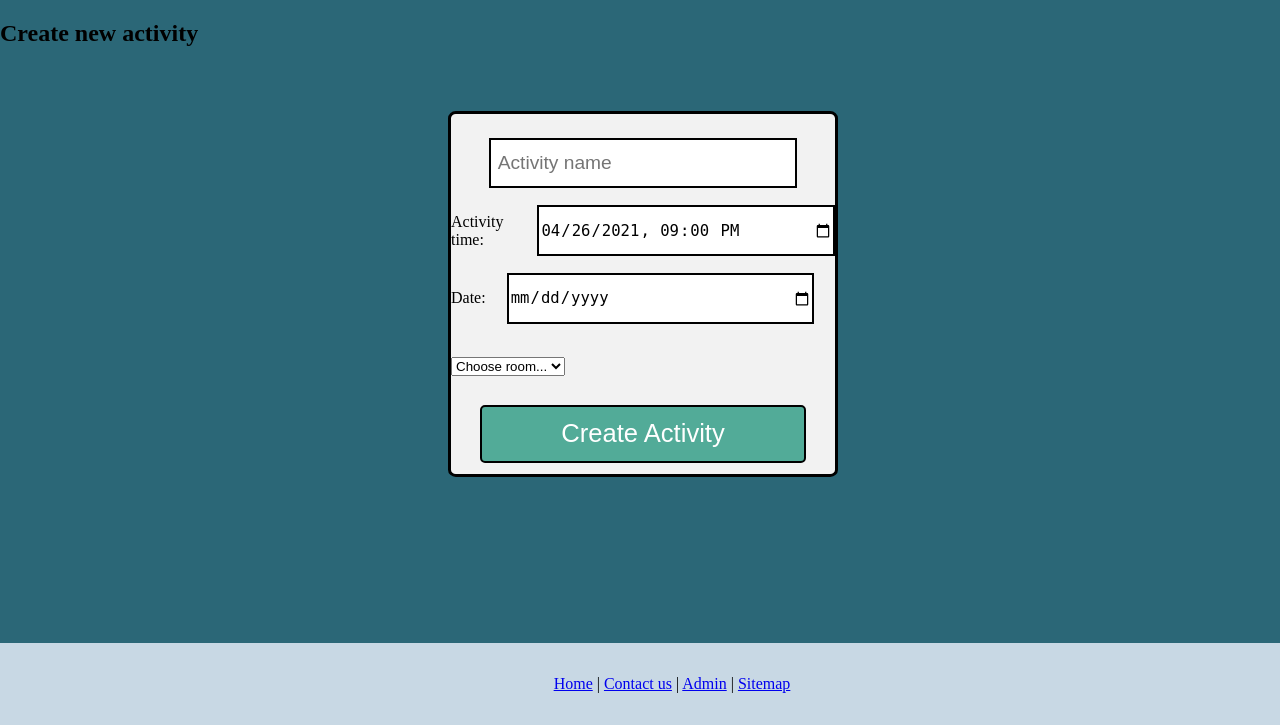
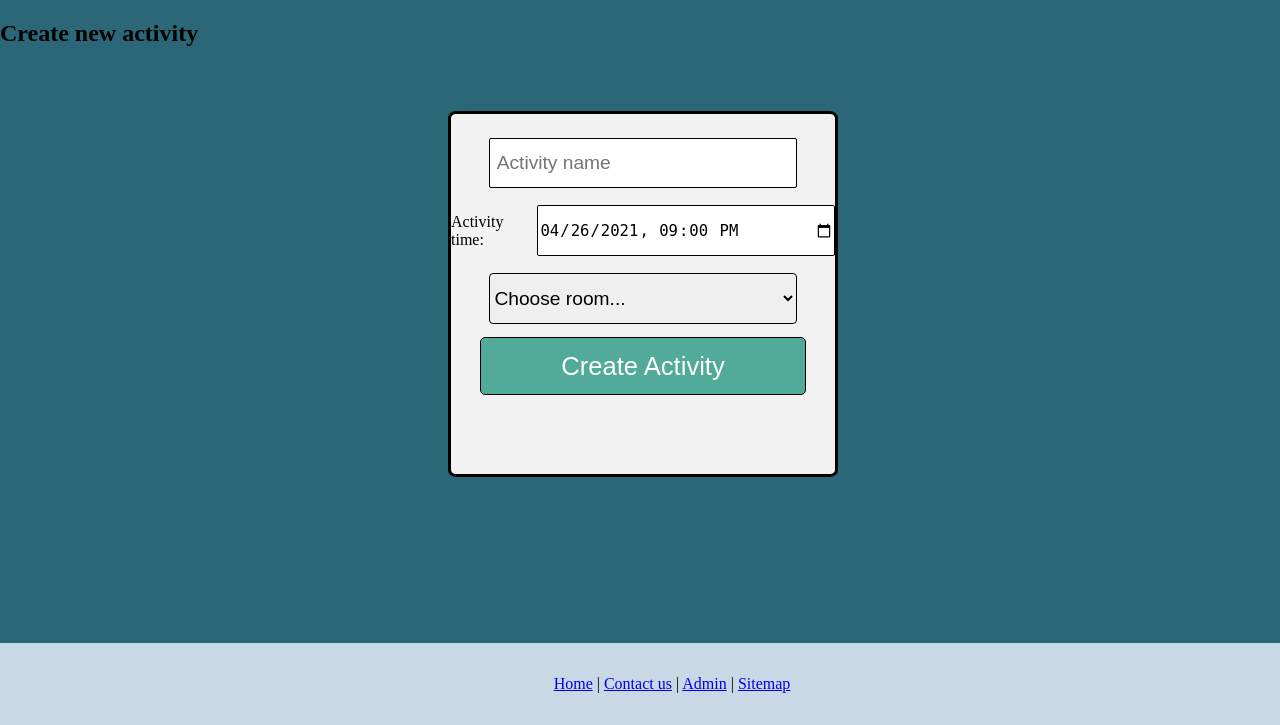
Before and after one commit to AK-UGlas/fit-me-in, a Flask app: page /activities/add in a window 1280 px wide. Shown: the part 75-800 px from the top of the page. Run offline with Flask 2, Linux system fonts and the light colour scheme; data that the repository does not hold is empty; some libraries are stand-ins or nearby versions.

Commit message:
add functionality to add new activity

```diff
--- a/controllers/activities_controller.py
+++ b/controllers/activities_controller.py
@@ -1,5 +1,6 @@
 from datetime import datetime, timedelta
 from flask import Flask, Blueprint, redirect, render_template, request, url_for
+import dateutil
 
 from models.activity import Activity
 from models.location import Location
@@ -44,6 +45,13 @@ def new_activity():
                             locs=locations, displaytime=display_time.isoformat(),
                             maxtime=max_time.isoformat)
 
+# create newly added activity
 @act_bp.route("/activities/add", methods=['POST'])
 def create_activity():
-    pass
+    #TODO check if this timeslot is already
+    # occupied by another activity
+    name = request.form['name']
+    dt = dateutil.parser.isoparse(request.form['time'])
+    location = loc_repo.select(request.form['location'])
+    act_repo.save(Activity(name, dt, location))
+    return redirect("/activities/add")
--- a/db/gym.sql
+++ b/db/gym.sql
@@ -22,7 +22,6 @@ CREATE TABLE activities (
     id SERIAL PRIMARY KEY,
     activity_name VARCHAR(255),
     start_time TIME,
-    end_time TIME,
     date DATE,
     location_id INT REFERENCES locations(id)
 );
--- a/models/activity.py
+++ b/models/activity.py
@@ -1,8 +1,7 @@
 class Activity():
-    def __init__(self, name, start_time, duration, location, date, id=None):
+    def __init__(self, name, start_time, location, duration=60, id=None):
         self.name = name
         self.start = start_time
+        self.location = location
         self.duration = duration
-        self.location = location
-        self.date = date
         self.id = id
--- a/static/css/forms.css
+++ b/static/css/forms.css
@@ -43,8 +43,8 @@ input {
     width: 80%;
     height: 75%;
     font-size: 120%;
-    border-radius: 0px;
-    border-width: 2px;
+    border-radius: 2px;
+    border-width: 1px;
     border-style: solid;
     border-color: black;
     box-shadow: none;
@@ -58,3 +58,16 @@ label {
   width: 25%;
   height: 25%;
 }
+
+.options {
+    display: block;
+    margin: 0 auto;
+    width: 80%;
+    height: 75%;
+    font-size: 120%;
+    border-radius: 4px;
+    border-width: 1px;
+    border-style: solid;
+    border-color: black;
+    box-shadow: none;
+}
--- a/templates/activities/add.html
+++ b/templates/activities/add.html
@@ -6,7 +6,7 @@
 <section>
 <h2> Create new activity </h2>
 <div id="form-div">
-    <form id="add-form" action="/activity/join" method='POST'>
+    <form id="add-form" action="/activities/add" method='POST'>
         <div class="input-div">
             <input type="text" id="name" name="name" placeholder=" Activity name" required>
         </div>
@@ -16,15 +16,11 @@
             min="{{ displaytime }}", max="{{ maxtime }}" value="{{ displaytime }}" required>
         </div>
         <div class="input-div">
-            <label for="date">Date:</label>
-            <input type="date" id="date" name="date" required>
-        </div>
-        <div class="input-div">
-            <select class="option" id="location" name="location">
+            <select class="options" id="location" name="location"n required>
                 <option value="" disabled selected hidden>Choose room...</option>
 
                 {% for loc in locs %}
-                    <option value="{{ loc.id }}">{{ loc.room_name }}</option>
+                    <option value="{{ loc.id }}">{{ loc.room_name }} ({{ loc.capacity }})</option>
                 {% endfor %}
 
             </select>
```
Also changed, not shown: repositories/activity_repo.py (+7 -10 lines).
